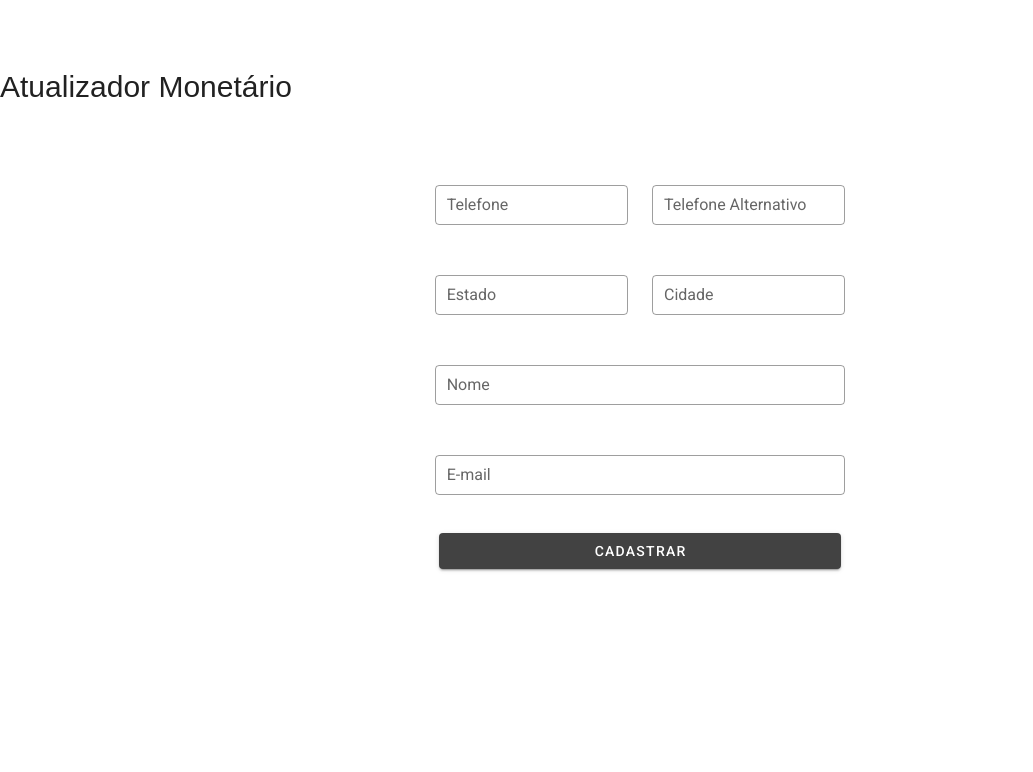
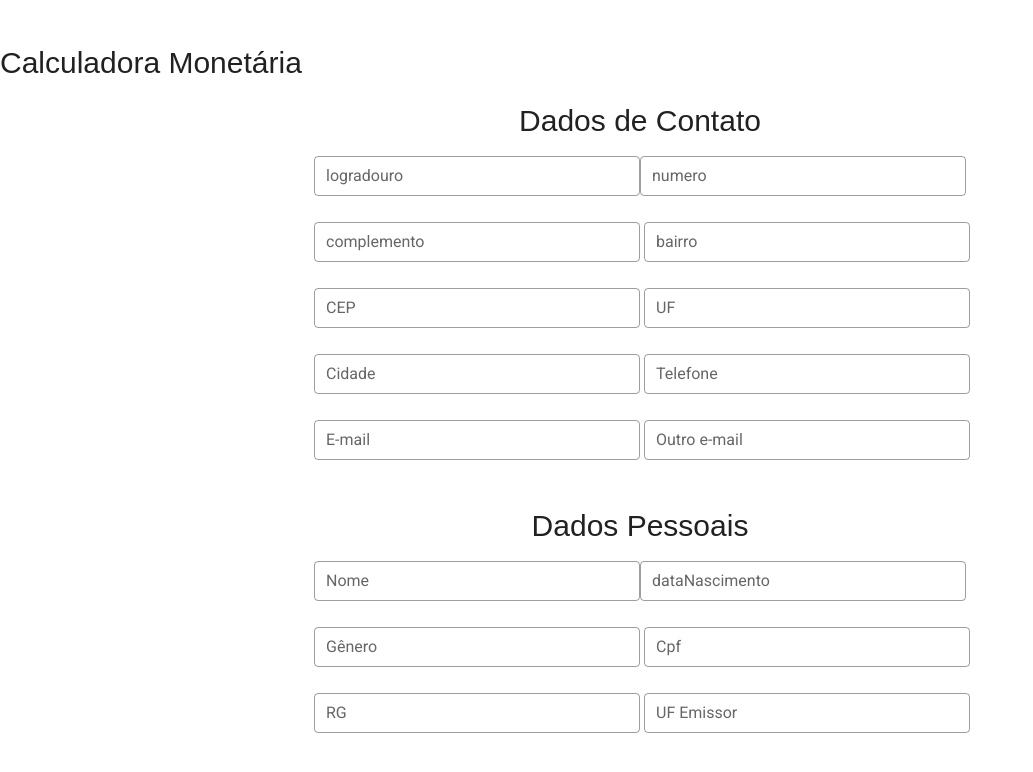
Before and after one commit to AndreNascimento1998/Calculadora, a Vue app: page /cadastro in a window 1280 px wide. Shown: the top 772 px of the page, without its empty margins (0-1033 px from the left). Built offline with nearby package versions, Linux system fonts and the light colour scheme.

Commit message:
arrumando os inputs para aceitar salvar no banco de dados

```diff
--- a/src/login/cadastroNovo.vue
+++ /dev/null
@@ -1,73 +0,0 @@
-<template>
-    <div>
-        <v-img
-            src="@/assets/cadastro/cadastro.webp"
-            height="627"
-        >
-            <v-row>
-                <v-col class="mt-16 letra">
-                    <span>Atualizador Monetário</span>
-                </v-col>
-            </v-row>
-            <v-row>
-                <v-col>
-                    <v-form>
-                        <v-row class="mt-10">
-                            <v-col cols="2" offset="4">
-                                <v-text-field label="Telefone" outlined dense background-color="white" color="black"/>
-                            </v-col>
-                            <v-col cols="2">
-                                <v-text-field
-                                    label="Telefone Alternativo"
-                                    outlined
-                                    dense
-                                    background-color="white"
-                                    color="black"
-                                />
-                            </v-col>
-                        </v-row>
-                        <v-row>
-                            <v-col cols="2" offset="4">
-                                <v-text-field label="Estado" outlined dense background-color="white" color="black"/>
-                            </v-col>
-                            <v-col cols="2">
-                                <v-text-field label="Cidade" outlined dense background-color="white" color="black"/>
-                            </v-col>
-                        </v-row>
-                        <v-row>
-                            <v-col cols="4" offset="4">
-                                <v-text-field label="Nome" outlined dense background-color="white" color="black"/>
-                            </v-col>
-                        </v-row>
-                        <v-row>
-                            <v-col cols="4" offset="4">
-                                <v-text-field label="E-mail" outlined dense background-color="white" color="black"/>
-                            </v-col>
-                        </v-row>
-                        <v-col cols="4" offset="4">
-                            <v-btn color="secondary" block>Cadastrar</v-btn>
-                        </v-col>
-                    </v-form>
-                </v-col>
-            </v-row>
-        </v-img>
-    </div>
-</template>
-
-<script>
-    export default {
-
-    }
-</script>
-
-<style scoped>
-.teste{
-    background-color: black;
-}
-.letra{
-    font-family: Arial, Helvetica, sans-serif;
-    font-size: 30px;
-}
-
-
-</style>
--- a/src/router/index.js
+++ b/src/router/index.js
@@ -19,7 +19,7 @@ const routes = [
     {
         path:'/cadastro',
         name: 'cadastro',
-        component: () => import(/* webpackChunkName: "cadastro") */ '@/login/cadastroNovo'),
+        component: () => import(/* webpackChunkName: "cadastro") */ '@/view/cadastroNovo'),
     }
 ];
 
--- /dev/null
+++ b/src/view/cadastroNovo.vue
@@ -0,0 +1,33 @@
+<template>
+    <v-img
+        src="@/assets/cadastro/cadastro.webp"
+    >
+        <p class="letra mt-10">Calculadora Monetária</p>
+        <dados-contato/>
+        <dados-pessoais class="mt-5"/>
+    </v-img>
+</template>
+
+<script>
+    import dadosContato from './dadosContato.vue';
+    import dadosPessoais from './dadosPessoais.vue';
+
+    export default {
+        components: {
+            dadosContato,
+            dadosPessoais,
+        }
+    }
+</script>
+
+<style scoped>
+.teste{
+    background-color: black;
+}
+.letra{
+    font-family: Arial, Helvetica, sans-serif;
+    font-size: 30px;
+}
+
+
+</style>
--- /dev/null
+++ b/src/view/dadosContato.vue
@@ -0,0 +1,81 @@
+<template>
+    <div>
+        <v-form>
+            <v-row>
+                <v-col class="cor letra">
+                    Dados de Contato
+                </v-col>
+            </v-row>
+            <v-row class="margemToolbar">
+                <v-col class="naoPadding" cols="3" offset="3">
+                    <v-text-field label="logradouro" dense outlined background-color="white" />
+                </v-col>
+                <v-col class="naoPadding" cols="3">
+                    <v-text-field label="numero" dense outlined background-color="white" />
+                </v-col>
+            </v-row>
+            <v-row>
+                <v-col class="naoPadding mr-1" cols="3" offset="3">
+                    <v-text-field label="complemento" dense outlined background-color="white" />
+                </v-col>
+                <v-col class="naoPadding" cols="3">
+                    <v-text-field label="bairro" dense outlined background-color="white" />
+                </v-col>
+            </v-row>
+            <v-row>
+                <v-col class="naoPadding mr-1" cols="3" offset="3">
+                    <v-text-field label="CEP" dense outlined background-color="white" />
+                </v-col>
+                <v-col class="naoPadding" cols="3">
+                    <v-text-field label="UF" dense outlined background-color="white" />
+                </v-col>
+            </v-row>
+            <v-row>
+                <v-col class="naoPadding mr-1" cols="3" offset="3">
+                    <v-text-field label="Cidade" dense outlined background-color="white" />
+                </v-col>
+                <v-col class="naoPadding" cols="3">
+                    <v-text-field label="Telefone" dense outlined background-color="white" />
+                </v-col>
+            </v-row>
+            <v-row>
+                <v-col class="naoPadding mr-1" cols="3" offset="3">
+                    <v-text-field label="E-mail" dense outlined background-color="white" />
+                </v-col>
+                <v-col class="naoPadding" cols="3">
+                    <v-text-field label="Outro e-mail" dense outlined background-color="white" />
+                </v-col>
+            </v-row>
+        </v-form>
+    </div>
+</template>
+
+<script>
+export default {
+    name: 'dadosContato',
+
+    data() {
+        return {};
+    },
+};
+</script>
+
+<style scoped>
+.naoPadding {
+    padding: 0% !important;
+}
+.margemToolbar{
+    margin-top: 15px;
+}
+
+.letra{
+    font-family: Arial, Helvetica, sans-serif;
+    font-size: 30px;
+    text-align: center;
+}
+
+.cor{
+    background-color: white;
+    line-height: 40px;
+}
+</style>
--- /dev/null
+++ b/src/view/dadosPessoais.vue
@@ -0,0 +1,65 @@
+<template>
+    <div>
+        <v-form>
+            <v-row>
+                <v-col class="cor letra">
+                    Dados Pessoais
+                </v-col>
+            </v-row>
+            <v-row class="margemToolbar">
+                <v-col class="naoPadding" cols="3" offset="3">
+                    <v-text-field label="Nome" dense outlined background-color="white" />
+                </v-col>
+                <v-col class="naoPadding" cols="3">
+                    <v-text-field label="dataNascimento" dense outlined background-color="white" />
+                </v-col>
+            </v-row>
+            <v-row>
+                <v-col class="naoPadding mr-1" cols="3" offset="3">
+                    <v-text-field label="Gênero" dense outlined background-color="white" />
+                </v-col>
+                <v-col class="naoPadding" cols="3">
+                    <v-text-field label="Cpf" dense outlined background-color="white" />
+                </v-col>
+            </v-row>
+            <v-row>
+                <v-col class="naoPadding mr-1" cols="3" offset="3">
+                    <v-text-field label="RG" dense outlined background-color="white" />
+                </v-col>
+                <v-col class="naoPadding" cols="3">
+                    <v-text-field label="UF Emissor" dense outlined background-color="white" />
+                </v-col>
+            </v-row>
+        </v-form>
+    </div>
+</template>
+
+<script>
+export default {
+    name: 'dadosPessoais',
+
+    data() {
+        return {};
+    },
+};
+</script>
+
+<style scoped>
+.naoPadding {
+    padding: 0% !important;
+}
+.margemToolbar{
+    margin-top: 15px;
+}
+
+.letra{
+    font-family: Arial, Helvetica, sans-serif;
+    font-size: 30px;
+    text-align: center;
+}
+
+.cor{
+    background-color: white;
+    line-height: 40px;
+}
+</style>
```
